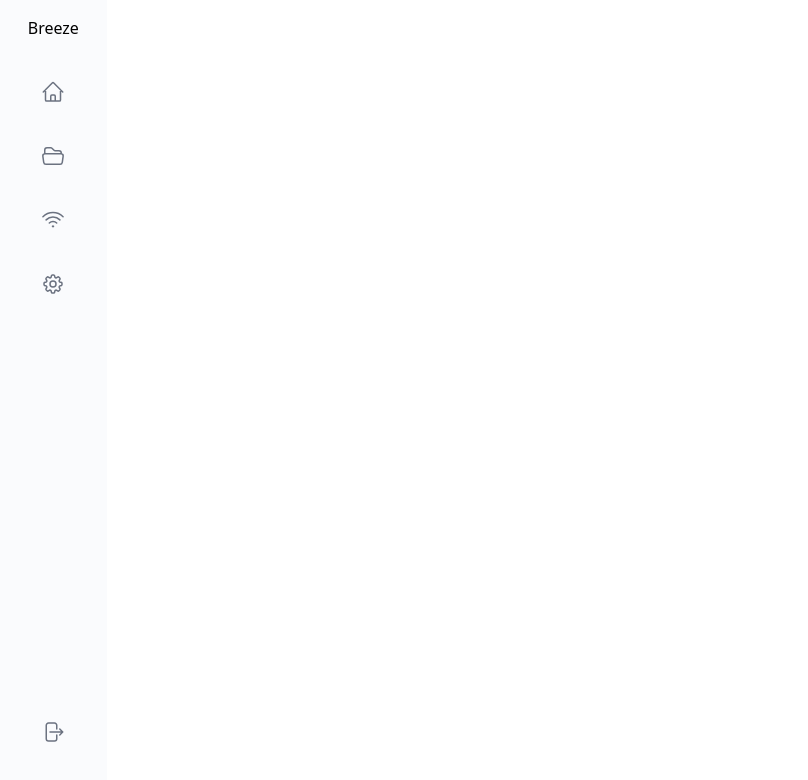
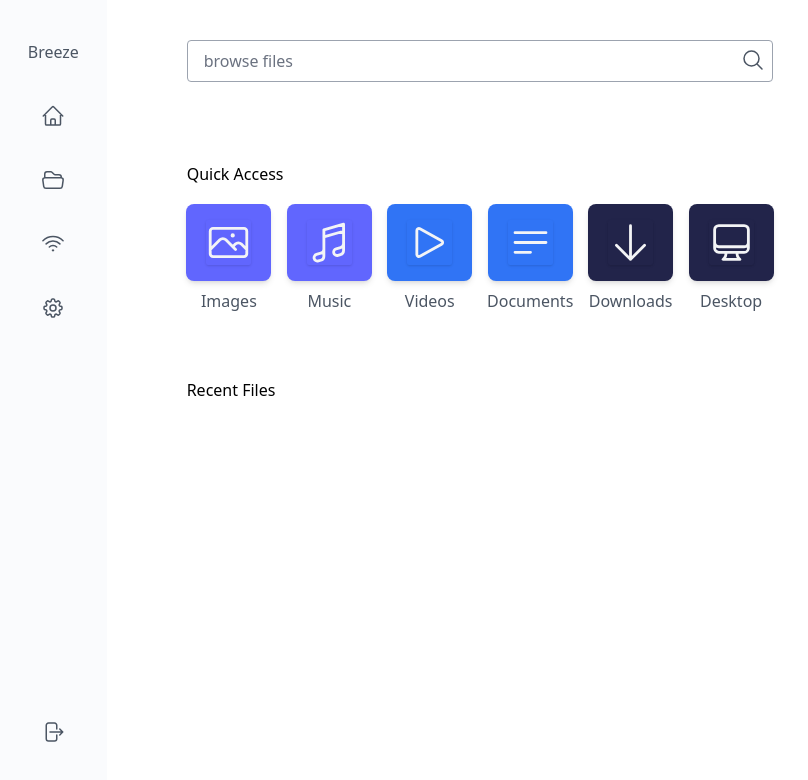
Before and after one commit to hurovroman/tauri_filesync, a Next.js app: page / in a window 1280 px wide. Shown: the top 780 px of the page, without its empty margins (0-808 px from the left). Built offline with nearby package versions, Linux system fonts and the light colour scheme.

Commit message:
updated layout

```diff
--- a/index.html
+++ /dev/null
@@ -1,14 +0,0 @@
-<!DOCTYPE html>
-<html lang="en">
-  <head>
-    <meta charset="UTF-8" />
-    <link rel="icon" type="image/svg+xml" href="/vite.svg" />
-    <meta name="viewport" content="width=device-width, initial-scale=1.0" />
-    <title>Tauri + React + TS</title>
-  </head>
-
-  <body>
-    <div id="root"></div>
-    <script type="module" src="/src/main.tsx"></script>
-  </body>
-</html>
--- a/package.json
+++ b/package.json
@@ -20,6 +20,7 @@
     "react-dom": "^18.2.0"
   },
   "devDependencies": {
+    "@tailwindcss/forms": "^0.5.3",
     "@tauri-apps/cli": "^1.2.2",
     "@types/node": "^18.7.10",
     "@types/react": "^18.0.15",
--- a/src-tauri/tauri.conf.json
+++ b/src-tauri/tauri.conf.json
@@ -27,7 +27,7 @@
         "icons/icon.icns",
         "icons/icon.ico"
       ],
-      "identifier": "com.pancakes.dev",
+      "identifier": "com.breeze.dev",
       "targets": "all"
     },
     "security": {
@@ -40,7 +40,7 @@
       {
         "fullscreen": false,
         "resizable": true,
-        "title": "pancakes",
+        "title": "breeze",
         "width": 800,
         "height": 600
       }
--- /dev/null
+++ b/src/components/SearchBar.tsx
@@ -0,0 +1,43 @@
+import { MagnifyingGlassIcon } from "@heroicons/react/24/outline";
+import { useState } from "react";
+
+/**
+ *  types definition for the search filed
+ * takes the keyword TODO and the function to execute which will be imported from Rust core
+ */
+interface Props {
+  onSearch: (city: string) => void;
+}
+
+
+export default function SearchBar({ onSearch }: Props) {
+  const [city, setCity] = useState('');
+
+  function handleSubmit(e: { preventDefault: () => void; }) {
+    e.preventDefault();
+    onSearch(city);
+  }
+
+  return (
+    <form onSubmit={handleSubmit} style={{
+      position: 'relative'
+    }}>
+      <label htmlFor="search box" className="sr-only"> search files</label>
+      <input
+        className="px-4 py-2 rounded block w-full border-gray-400 "
+        type="search"
+        placeholder="browse files"
+        value={city}
+        onChange={e => setCity(e.target.value)}
+      />
+      <button type="submit" style={{
+        position: 'absolute',
+        right: '0.5rem',
+        top: '0.5rem'
+      }}>
+        <span className="sr-only">search</span>
+        <MagnifyingGlassIcon className="w-6 h-6 text-gray-600" />
+      </button>
+    </form>
+  );
+}
--- a/src/pages/index.tsx
+++ b/src/pages/index.tsx
@@ -1,5 +1,7 @@
 import AppLogo from '@/components/AppLogo'
+import SearchBar from '@/components/SearchBar'
 import { Cog8ToothIcon, HomeIcon, FolderOpenIcon, WifiIcon, ArrowRightOnRectangleIcon } from '@heroicons/react/24/outline'
+import { ArrowDownIcon, Bars3BottomLeftIcon, ComputerDesktopIcon, MusicalNoteIcon, PhotoIcon, PlayIcon } from '@heroicons/react/24/outline'
 
 interface Route {
   path: string,
@@ -31,20 +33,67 @@ const routes: Route[] = [{
   path: '/settings',
   component: Home,
   icon: <ArrowRightOnRectangleIcon />
+},
+
+]
+
+
+interface QuickAccessTab {
+  name: string,
+  icon: any,
+  color: string,
+  action?: (path: string) => void
 }
+
+
+const quickAccessTabs: QuickAccessTab[] = [
+  {
+    name: 'Images',
+    icon: <PhotoIcon />,
+    color: '#6166fe'
+  },
+  {
+    name: 'Music',
+    icon: <MusicalNoteIcon />,
+    color: '#6166fe'
+
+  },
+  {
+    name: 'Videos',
+    icon: <PlayIcon />,
+    color: '#3074f5'
+  },
+  {
+    name: 'Documents',
+    icon: <Bars3BottomLeftIcon />,
+    color: '#3074f5'
+
+  },
+  {
+    name: 'Downloads',
+    icon: <ArrowDownIcon />,
+    color: '#22244a'
+  },
+  {
+    name: 'Desktop',
+    icon: <ComputerDesktopIcon />,
+    color: '#22244a'
+
+  }
 ]
 export default function Home() {
   return (
     <div className='grid grid-cols-12 h-full' id='container' style={
       {
         height: '100vh',
+        overflowY: 'hidden'
       }
     }>
-      <nav className='col-span-1 bg-[#fafbfd] dark:bg-[#1a1b1b] pt-4'>
+      <nav className='col-span-1 bg-[#fafbfd] text-gray-600 dark:text-gray-300 dark:bg-[#1a1b1b] pt-10'>
         <AppLogo />
         <ul className=' h-full flex flex-col items-center'>
           {routes.map((route, index) => (
-            <li key={index} className='w-6 h-6 my-5 first:mt-10 last:mt-auto last:mb-20 text-gray-500 dark:text-gray-300'>
+            <li key={index} className='w-6 h-6 my-5 first:mt-10 last:mt-auto last:mb-20 text-app-500dark:text-gray-300'>
               <a href={route.path}>
                 <span className='sr-only'>
                   {route.path}
@@ -55,10 +104,52 @@ export default function Home() {
           ))}
         </ul>
       </nav>
-      <main className='col-span-7 pt-4  dark:bg-[#1f2222] '>
+      <main className='col-span-7 pt-10 px-20  dark:bg-[#1f2222] '>
+        {/* search bar goes here */}
+        <section>
+          <SearchBar onSearch={function (city: string): void {
+            throw new Error('Function not implemented.')
+          }} />
+        </section>
 
+        {  /*quick access section*/}
+        <section className='my-12'>
+          <h2 className='mt-20 mb-8  font-medium'>
+            Quick Access
+          </h2>
+          <ul className='flex flex-wrap gap-4 items-center justify-around mt-4'>
+            {quickAccessTabs.map((tab, index) => (
+              <li key={index} className='flex flex-col items-center justify-center w-20 h-20 ' >
+                <a href={tab.name.toLowerCase()} className='rounded-lg shadow-md  px-3' style={{
+                  backgroundColor: tab.color
+                }}>
+                  <div className='rounded-sm my-4 mx-2 flex w-[45px]  shadow text-gray-100'>
+                    {tab.icon}
+                  </div>
+                </a>
+                <span className='text-gray-600 block mt-2 text-small'>
+                  {tab.name}
+                </span>
+              </li>
+            ))}
+          </ul>
+        </section>
+
+        {/*recent files section*/}
+        <section className='my-12'>
+          <h2 className='mt-20 mb-8  font-medium'>
+            Recent Files
+          </h2>
+          <ul className='flex flex-wrap gap-4 items-center justify-around mt-4'>
+            {quickAccessTabs.map((tab, index) => (
+              <li key={index} className='flex flex-col items-center justify-center w-20 h-20 ' >
+
+              </li>
+            ))}
+          </ul>
+        </section>
       </main>
-      <aside className='col-span-4 pt-4  bg-[#fafbfd] dark:bg-[#1a1b1b] dark:tet-gray-400'>
+      <aside className='col-span-4 pt-10  bg-[#fafbfd] dark:bg-[#1a1b1b] dark:tet-gray-400'>
       </aside>
     </div>
   )
--- a/tailwind.config.cjs
+++ b/tailwind.config.cjs
@@ -1,11 +1,41 @@
 /** @type {import('tailwindcss').Config} */
+
+const colors = require('tailwindcss/colors')
+const plugin = require('tailwindcss/plugin')
+
+
 module.exports = {
   content: [
     "./index.html",
     "./src/**/*.{js,ts,jsx,tsx}",
   ],
   theme: {
+    colors: {
+      transparent: 'transparent',
+      current: 'currentColor',
+      black: colors.black,
+      white: colors.white,
+      gray: colors.gray,
+      emerald: colors.emerald,
+      indigo: colors.indigo,
+      yellow: colors.yellow,
+      'app': {
+        DEFAULT: '#E95420',
+        50: '#F9D4C7',
+        100: '#F8C6B5',
+        200: '#F4A98F',
+        300: '#F08D6A',
+        400: '#ED7045',
+        500: '#E95420',
+        600: '#BE3F13',
+        700: '#8B2E0E',
+        800: '#581D09',
+        900: '#250C04'
+      },
+    },
     extend: {},
   },
-  plugins: [],
+  plugins: [
+    require('@tailwindcss/forms'),
+  ],
 }
```
Also changed, not shown: src/components/SearchFiles.jsx (deleted), 1 other file (tests, documents, lock files or other folders).
